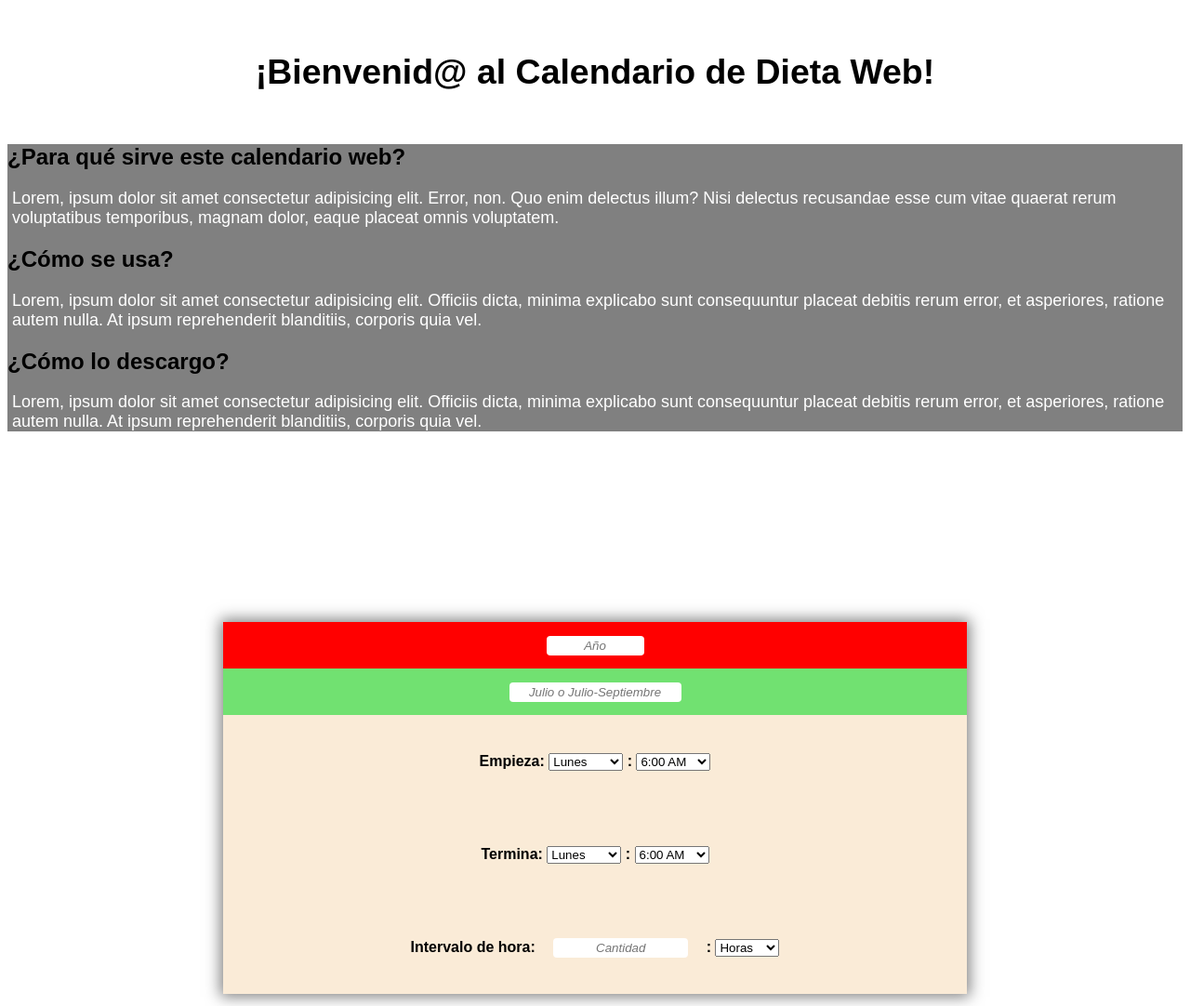
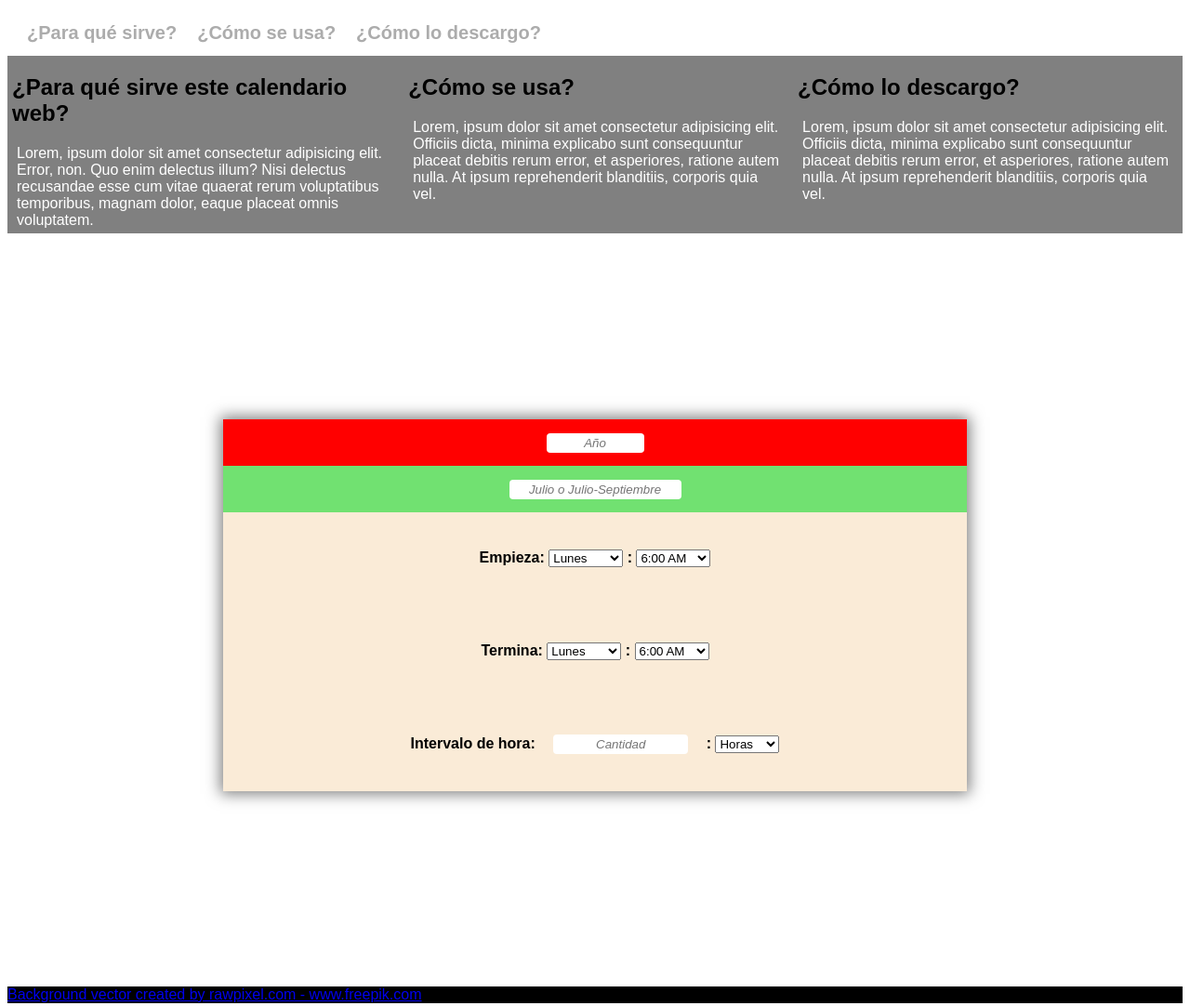
Before and after one commit to AngelloFD/calendario-de-dietas-web, a plain HTML site: page index.html in a window 1280 px wide. Shown: the top 1082 px of the page at 93% size. Drawn offline with Linux system fonts and the light colour scheme; a web font is replaced by a local one.

Commit message:
Future look. Organized and , hopefully, cleaned up code

```diff
--- a/index.html
+++ b/index.html
@@ -15,36 +15,67 @@
 </head>
 
 <body>
+    <div class="panel">
         <div class="tituloContainer">
             <!-- <span>&#127877;</span> -->
-        <h3>¡Bienvenid@ al Calendario de Dieta Web!</h3>
+            <div class="nav-wrapper">
+                <div class="left-side">
+                    <div class="nav-link-wrapper">
+                        <button type="button" id="bttnAbout">¿Para qué sirve?</button>
+                    </div>
+
+                    <div class="nav-link-wrapper">
+                        <button type="button" id="bttnUse">¿Cómo se usa?</button>
+                    </div>
+
+                    <div class="nav-link-wrapper">
+                        <button type="button" id="bttnDownload">¿Cómo lo descargo?</button>
+                    </div>
+                </div>
+
+                <div class="right-side">
+                    <div class="titulo">¡Bienvenid@ al Calendario de Dieta Web!</div>
+                </div>
+            </div>
         </div>
 
         <div class="descContainer">
+            <div class="About" for="bttnAbout">
                 <h2>¿Para qué sirve este calendario web?</h2>
                 <p>
-            Lorem, ipsum dolor sit amet consectetur adipisicing elit. Error, non. Quo enim delectus illum? Nisi delectus
+                    Lorem, ipsum dolor sit amet consectetur adipisicing elit. Error, non. Quo enim delectus illum? Nisi
+                    delectus
                     recusandae esse cum vitae quaerat rerum voluptatibus temporibus, magnam dolor, eaque placeat omnis
                     voluptatem.
                 </p>
+            </div>
 
+            <div class="About" for="bttnUse">
                 <h2>¿Cómo se usa?</h2>
                 <p>
-            Lorem, ipsum dolor sit amet consectetur adipisicing elit. Officiis dicta, minima explicabo sunt consequuntur
-            placeat debitis rerum error, et asperiores, ratione autem nulla. At ipsum reprehenderit blanditiis, corporis
+                    Lorem, ipsum dolor sit amet consectetur adipisicing elit. Officiis dicta, minima explicabo sunt
+                    consequuntur
+                    placeat debitis rerum error, et asperiores, ratione autem nulla. At ipsum reprehenderit blanditiis,
+                    corporis
                     quia vel.
                 </p>
+            </div>
 
+            <div class="About" for="bttnDownload">
                 <h2>
                     ¿Cómo lo descargo?
                 </h2>
                 <p>
-            Lorem, ipsum dolor sit amet consectetur adipisicing elit. Officiis dicta, minima explicabo sunt consequuntur
-            placeat debitis rerum error, et asperiores, ratione autem nulla. At ipsum reprehenderit blanditiis, corporis
+                    Lorem, ipsum dolor sit amet consectetur adipisicing elit. Officiis dicta, minima explicabo sunt
+                    consequuntur
+                    placeat debitis rerum error, et asperiores, ratione autem nulla. At ipsum reprehenderit blanditiis,
+                    corporis
                     quia vel.
                 </p>
             </div>
 
+        </div>
+    </div>
     <!-- Cada input, form y option debe de estar involucrado en el script -->
 
     <div class="wrapper">
--- a/style.css
+++ b/style.css
@@ -1,3 +1,4 @@
+/* IMPORTS */
 @font-face {
     font-family: "Lane Humouresque";
     src: url(pics/Lanehum.ttf);
@@ -7,7 +8,6 @@
 html {
     background-image: url(pics/webb-dark.png);
     /* background-image: url(pics/webb.png); */
-    /* margin: 0px; */
     font-family: "Lane Humouresque", "Arial", 'Lucida Sans', Arial, sans-serif;
 }
 
@@ -19,12 +19,14 @@ footer {
 }
 
 input[type=text] {
+    /* TEXT */
+    text-align: center;
+    font-style: italic;
+    /* BOX */
     margin: 15px;
-    text-align: center;
     padding: 3px 3px;
     border-radius: 4px;
     border: 1px;
-    font-style: italic;
 }
 
 label {
@@ -32,37 +34,84 @@ label {
 }
 
 p {
+    /* TEXT */
     color: white;
-    font-size: large;
     line-height: auto;
+    /* BOX */
     margin: 5px;
 }
 
+/* IDs */
+
+
 /* CLASSES */
 .tituloContainer {
-    /* Text */
+    display: block;
+    /* background-color: #fff; */
+}
+
+.titulo {
+    font-size: x-large;
+    font-weight: 600;
+    color: white;
+    margin-right: 25px;
+}
+
+.nav-wrapper {
+    display: flex;
+    justify-content: space-between;
+    padding: 10px;
+}
+
+.nav-wrapper > .left-side > div {
+    margin: 5px;
+    font-size: 0.9em;
+}
+
+.left-side {
+    display: flex;
+}
+
+.nav-link-wrapper {
+    height: 22px;
+}
+
+.nav-link-wrapper button {
+    /* CURSOR */
+    cursor: pointer;
+    /* TEXT */
+    color: rgb(172, 172, 172);
     text-align: center;
-    font-size: xx-large;
+    font-size: 20px;
     font-weight: 600;
-    line-height: 80px;
-    /* Box */
-    display: block;
-    background-image: url(pics/wp3820436-healthy-food-wallpapers.jpg);
-    background-position: center;
-    background-repeat: no-repeat;
-    background-size: auto;
+    font-family: "Lane Humouresque", "Arial", 'Lucida Sans', Arial, sans-serif;
+    /* BOX */
+    border: none;
+    background-color: transparent;
+    transition: color 0.5s;
+}
+
+.nav-link-wrapper button:hover {
+    border-bottom: 1px solid rgb(172, 172, 172);
 }
 
 .descContainer {
     /* Box */
-    display: block;
-    background-position: center;
-    /* background-size: auto; */
+    display: flex;
+    background-position: left;
+    justify-content: start;
     background-color: grey;
 }
 
+.descContainer > div {
+    margin-left: 5px;
+    margin-right: 5px;
+}
 
-
+.nav-link-wrapper button:active {
+    background-color: white;
+    color: black;
+}
 
 .selStyle {
     display: flex;
@@ -74,12 +123,12 @@ p {
 }
 
 .wrapper {
+    /* BOX */
     display: flex;
     justify-content: center;
     align-items: center;
-    /* width: 100vw; */
     height: 800px;
-    /* COMMENTAR AL ACABAR */
+    /* BACKGROUND */
     /* background-color: #dfe6e9; */
     background-image: url(pics/wp3837231-advent-calendar-wallpapers.jpg);
     background-position: center;
@@ -88,34 +137,38 @@ p {
 }
 
 .calendar {
+    /* BOX */
     margin: auto;
     width: 800px;
     height: 400px;
-    /* COMENTAR AL ACABAR */
+    box-shadow: 0px 0px 15px 3px rgba(0, 0, 0, 0.5);
+    /* BACKGROUND */
     background-color: antiquewhite;
-    /* background-image: url(pics/v1062-pattern-12.jpg); */
     background-position: center;
     background-repeat: no-repeat;
     background-size: cover;
-    box-shadow: 0px 0px 15px 3px rgba(0, 0, 0, 0.5);
 }
 
 .year {
+    /* BOX */
     display: flex;
     justify-content: center;
     width: 100%;
     height: 50px;
     /* background-color: #2ecc71; */
     background-color: red;
+    /* TEXT */
     color: #fff;
 }
 
 .month {
+    /* BOX */
     display: flex;
     justify-content: center;
     width: 100%;
     height: 50px;
     /* background-color: #23ab5c; */
     background-color: rgb(113, 225, 113);
+    /* TEXT */
     color: #fff;
 }
```
Lines whose indentation alone changed are shown as unchanged.
